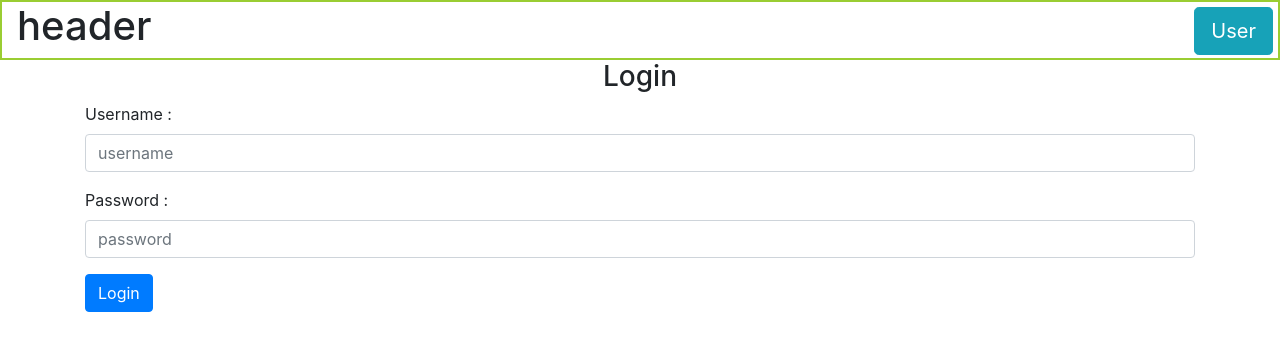
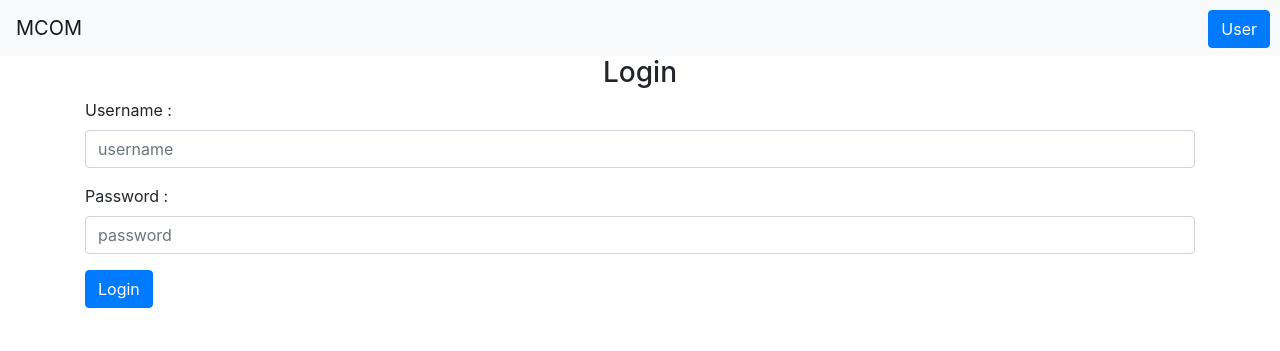
Before and after one commit to paragkulkarni/django-user-management, a Django app: page /accounts/login/ in a window 1280 px wide. Shown: the top 351 px of the page. Run offline with Django 3.2, Linux system fonts and the light colour scheme; some libraries are stand-ins or nearby versions.

Commit message:
navbar update

```diff
--- a/templates/base.html
+++ b/templates/base.html
@@ -22,20 +22,50 @@
     <title>M-COM</title>
   </head>
   <body>
-    <div class="container-fluid header-layout">
-      <div class="row">
-        <div class="col-9">
-          <h1>header</h1>
-        </div>
-        <div class="col">
-          <div class="icon-layout">
-            <a href="#" class="btn btn-info btn-lg">
-              <span class="glyphicon glyphicon-user"></span> User
-            </a>
-          </div>
+    <div class="container-fluid navbar sticky-top navbar-light bg-light">
+      <a class="navbar-brand" href="#">MCOM</a>
+
+      <div
+        style="position: absolute; right: 10px; top:10px"
+        class="dropdown show"
+      >
+        <a
+          class="btn btn-primary"
+          href="#"
+          role="button"
+          id="dropdownMenuLink"
+          data-toggle="dropdown"
+          aria-haspopup="true"
+          aria-expanded="false"
+        >
+          User
+        </a>
+
+        <div
+          class="dropdown-menu dropdown-menu-right"
+          aria-labelledby="dropdownMenuLink"
+        >
+          <a class="dropdown-item" href="#">Home</a>
+          <a class="dropdown-item" href="#">Profile</a>
+          <a class="dropdown-item" href="#">Logout</a>
         </div>
       </div>
     </div>
     {% block content %} {% endblock %}
+    <script
+      src="https://code.jquery.com/jquery-3.4.1.slim.min.js"
+      integrity="sha384-J6qa4849blE2+poT4WnyKhv5vZF5SrPo0iEjwBvKU7imGFAV0wwj1yYfoRSJoZ+n"
+      crossorigin="anonymous"
+    ></script>
+    <script
+      src="https://cdn.jsdelivr.net/npm/popper.js@1.16.0/dist/umd/popper.min.js"
+      integrity="sha384-Q6E9RHvbIyZFJoft+2mJbHaEWldlvI9IOYy5n3zV9zzTtmI3UksdQRVvoxMfooAo"
+      crossorigin="anonymous"
+    ></script>
+    <script
+      src="https://stackpath.bootstrapcdn.com/bootstrap/4.4.1/js/bootstrap.min.js"
+      integrity="sha384-wfSDF2E50Y2D1uUdj0O3uMBJnjuUD4Ih7YwaYd1iqfktj0Uod8GCExl3Og8ifwB6"
+      crossorigin="anonymous"
+    ></script>
   </body>
 </html>
--- a/user_management_system_example/settings.py
+++ b/user_management_system_example/settings.py
@@ -129,3 +129,9 @@ USE_TZ = True
 STATIC_URL = '/static/'
 
 LOGIN_REDIRECT_URL = '/index/'
+
+
+MEDIA_ROOT = os.path.join(BASE_DIR, 'media')
+
+
+MEDIA_URL = '/media/'
--- a/user_management_system_example/urls.py
+++ b/user_management_system_example/urls.py
@@ -17,6 +17,9 @@ from django.contrib import admin
 from django.urls import include, path
 from user_management import views
 from market_communication import views as market_communication_views
+from django.conf import settings
+from django.conf.urls.static import static
+
 
 urlpatterns = [
     path('admin/', admin.site.urls),
@@ -24,4 +27,4 @@ urlpatterns = [
     path('profile/', views.profileView),
     path('register/', views.registerView),
     path('accounts/', include('django.contrib.auth.urls'))
-]
+] + static(settings.MEDIA_URL, document_root=settings.MEDIA_ROOT)
```
Also changed, not shown: media/baseimages/mcom.png (added).
